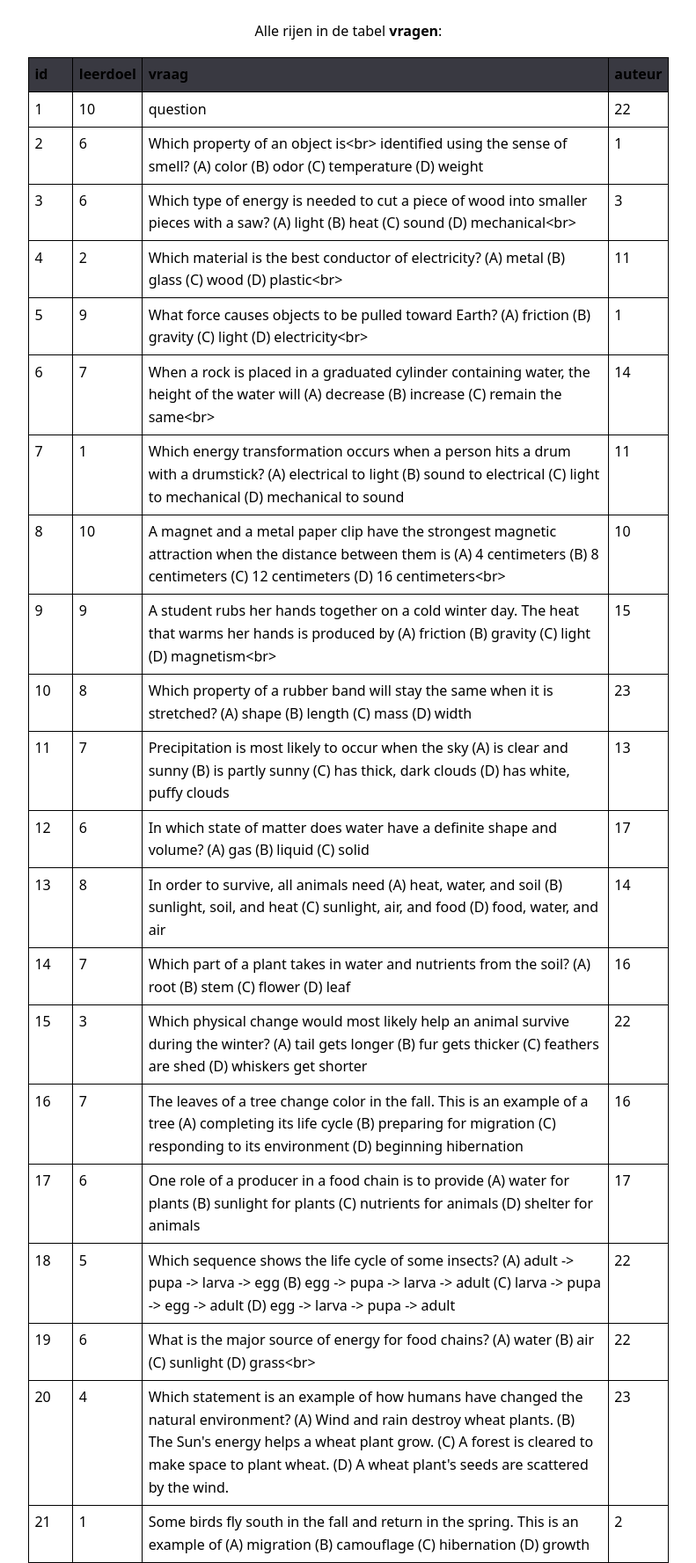
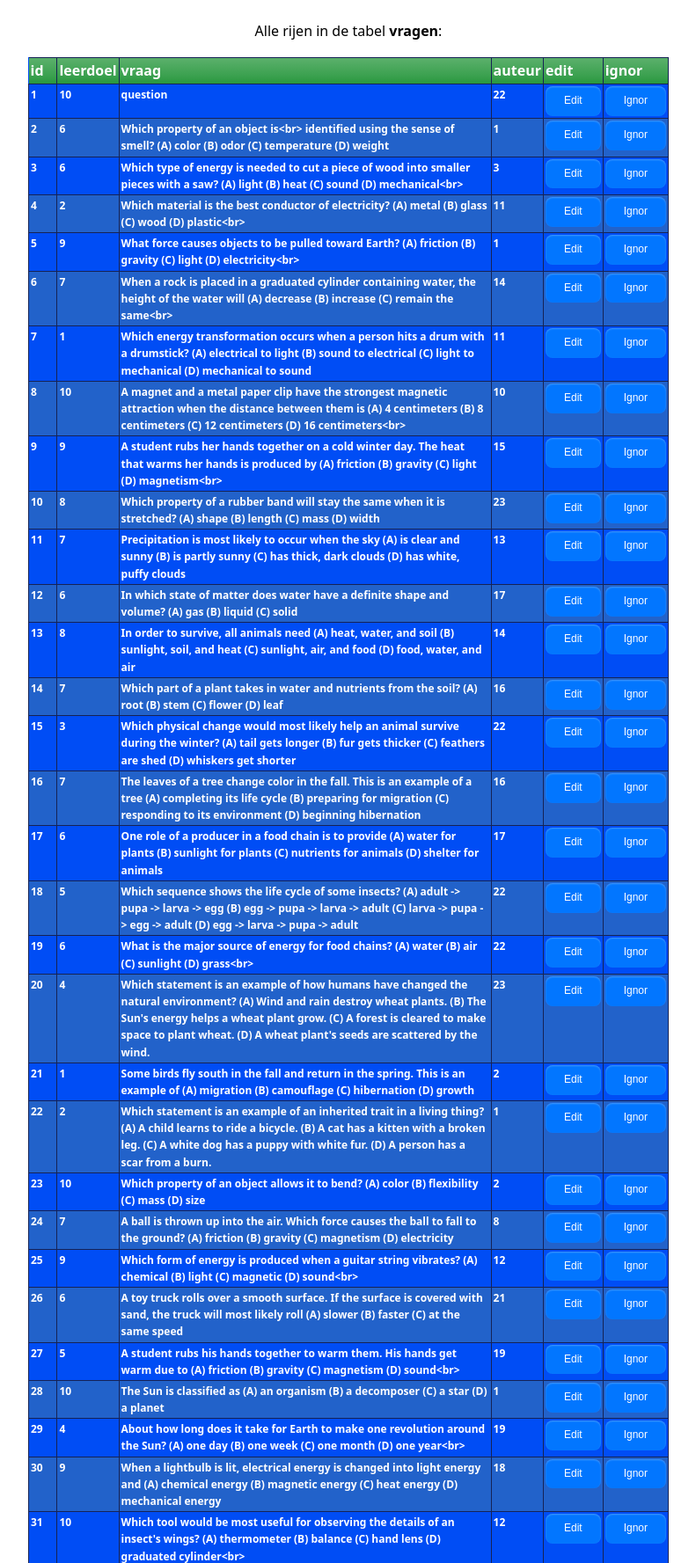
Before and after one commit to shavhp/WP2-MVC_testcorrect, a Flask app: page /table_details/vragen in a window 1280 px wide. Shown: the part 66-1843 px from the top of the page at 88% size, without its empty margins (244-1035 px from the left). Run offline with Flask 2, Linux system fonts and the light colour scheme; data comes from the database, SQL or seed files in the repository.

Commit message:
Update: Buttons toegevoegd aan de Tabel

```diff
--- a/static/basic.css
+++ b/static/basic.css
@@ -14,8 +14,6 @@
 --m1: 8px;
 --rc: 8px;
 }
-
-
 
 @media (prefers-color-scheme: dark) {
 	:root {
@@ -56,6 +54,44 @@ nav ul li a:hover { opacity:0.5; color: #2691d9; }
 nav ul li ul { display:none; position:absolute; left:0; background:var(--c1); float:left; }
 nav ul li ul li { width:100%; border-bottom:1px solid rgba(255,255,255,.3); }
 nav ul li:hover ul { display:block; }
+
+table {
+  border: 0px solid #27973D;
+  background-color: #004DF5;
+  width: 100%;
+  text-align: left;
+}
+table td, table.purpleHorizon th {
+  border: 1px solid #162355;
+  padding: 2px 2px;
+}
+table tbody td {
+  font-size: 12px;
+  font-weight: bold;
+  color: #FFFFFF;
+}
+table tr:nth-child(even) {
+  background: #2262CA;
+}
+table thead {
+  background: #27973D;
+  background: -moz-linear-gradient(top, #5db16d 0%, #3ca150 66%, #27973D 100%);
+  background: -webkit-linear-gradient(top, #5db16d 0%, #3ca150 66%, #27973D 100%);
+  background: linear-gradient(to bottom, #5db16d 0%, #3ca150 66%, #27973D 100%);
+  border-bottom: 0px solid #270096;
+}
+table thead th {
+  font-size: 16px;
+  font-weight: bold;
+  color: #FFFFFF;
+  text-align: left;
+  border-left: 0px solid #270096;
+}
+table thead th:first-child {
+  border-left: none;
+}
+
+
 
 img, iframe {border: none; max-width: 100%}
 
@@ -98,11 +134,41 @@ pre,code,input,select,textarea,button,img {border-radius: var(--rc)}
 
 input, select, textarea {font-size: 1em; color:var(--c4); background: var(--c2); border: 0; padding: 0.6em}
 
-button, input[type=submit], input[type=reset], input[type="button"] {-webkit-appearance: none;  width: 200px; height:60px; font-size: 2em; display: inline-block; text-align: center; color: var(--c5); background: var(--c1);  border: 0; margin: 4px;  padding: 0.6em; cursor: pointer; text-align: center}
+/* Infinite Grid */
 
-button:hover, button:focus, input:hover, textarea:hover, select:hover {opacity: 0.8}
+.button-tabel {
+  align-items: center;
+  appearance: button;
+  background-color: #0276FF;
+  border-radius: 8px;
+  border-style: none;
+  box-shadow: rgba(255, 255, 255, 0.26) 0 1px 2px inset;
+  box-sizing: border-box;
+  color: #fff;
+  cursor: pointer;
+  display: flex;
+  flex-direction: row;
+  flex-shrink: 0;
+  font-family: "RM Neue",sans-serif;
+  font-size: 100%;
+  line-height: 1.15;
+  margin: 0;
+  padding: 10px 21px;
+  text-align: center;
+  text-transform: none;
+  transition: color .13s ease-in-out,background .13s ease-in-out,opacity .13s ease-in-out,box-shadow .13s ease-in-out;
+  user-select: none;
+  -webkit-user-select: none;
+  touch-action: manipulation;
+}
 
-/* Infinite Grid */
+.button-tabel:active {
+  background-color: #006AE8;
+}
+
+.button-tabel:hover {
+  background-color: #1C84FF;
+}
 
 section {display: flex; flex-flow: row wrap}
 
--- a/templates/table_details.html
+++ b/templates/table_details.html
@@ -43,12 +43,14 @@
     <p>Alle rijen in de tabel <b>{{ table_name }}</b>:</p>
 
 <div class="container">
-    <table>
+    <table class="purpleHorizon">
         <thead>
         <tr>
             {% for column in columns %}
             <th>{{ column }}</th>
             {% endfor %}
+            <th>edit</th>
+            <th>ignor</th>
         </tr>
         </thead>
         <tbody>
@@ -57,8 +59,11 @@
             {% for field in row %}
             <td>{{ field }}</td>
             {% endfor %}
+        <td><button class="button-tabel">Edit</button></td>
+        <td><button class="button-tabel">Ignor</button></td>
         </tr>
         {% endfor %}
+
         </tbody>
 
     </table>
```
